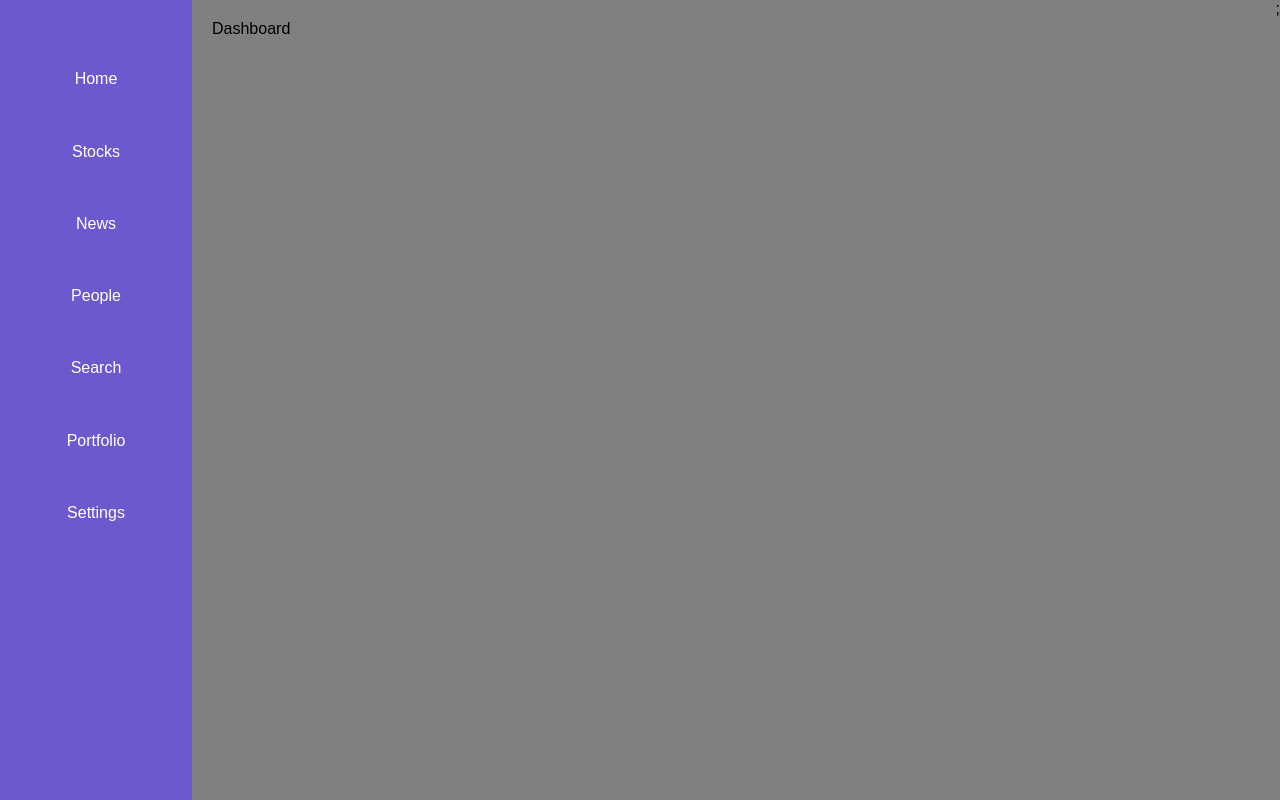
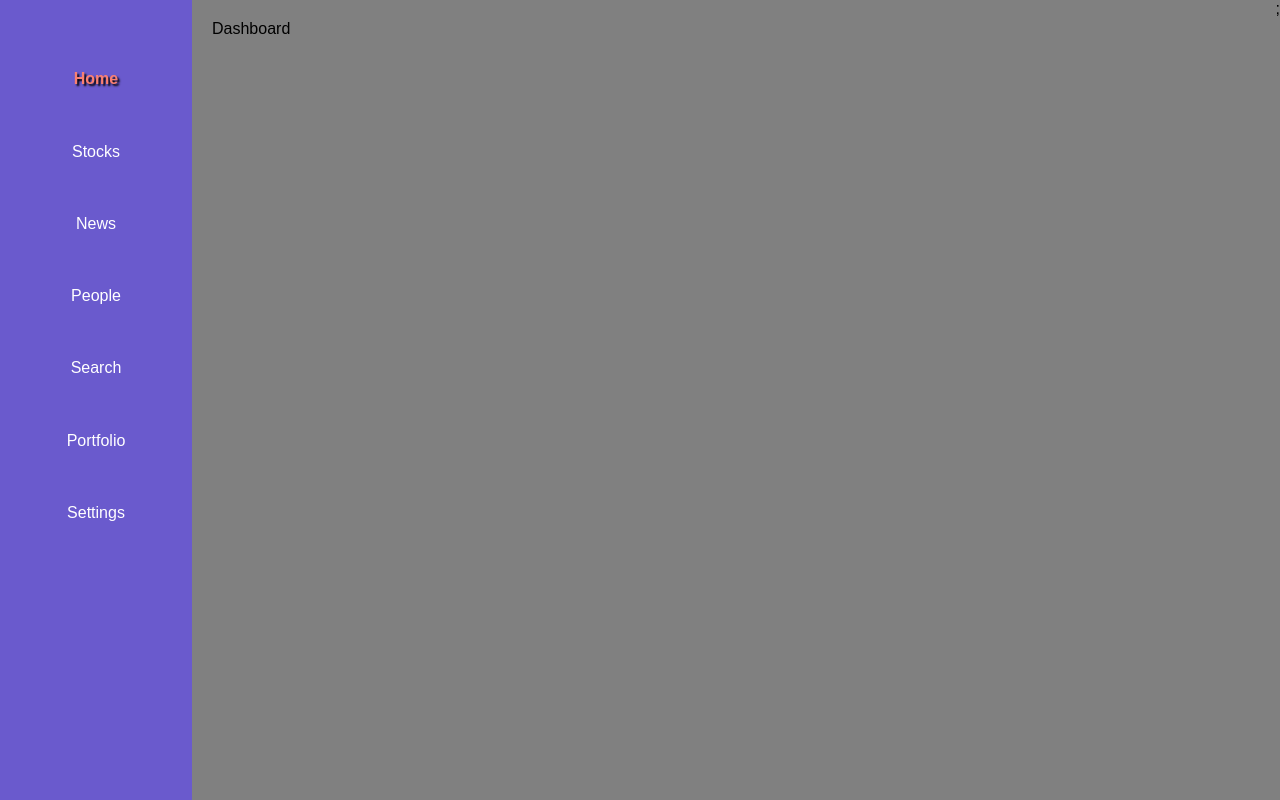
Before and after one commit to sebcyde/BagChecker, a React (Vite) app: page /#/ in a window 1280 px wide. Built offline with nearby package versions, Linux system fonts and the light colour scheme; no server answers; sample sign-in values are in the browser's storage; a web font is replaced by a local one.

Commit message:
routing UI

```diff
--- a/src/App.tsx
+++ b/src/App.tsx
@@ -1,17 +1,17 @@
 import { useEffect, useState } from 'react';
-import { HashRouter, Route, Routes, useNavigate } from 'react-router-dom';
+import { HashRouter, Route, Routes } from 'react-router-dom';
 import LoadingScreen from './Pages/Loading/LoadingScreen';
 import { useAuthState } from 'react-firebase-hooks/auth';
 import Portfolio from './Pages/Portfolio/Portfolio';
 import Dashboard from './Pages/Dashboard/Dashboard';
 import Settings from './Pages/Settings/Settings';
+import { auth } from './Config/firebase.js';
 import Stocks from './Pages/Stocks/Stocks';
 import Search from './Pages/Search/Search';
 import People from './Pages/People/People';
 import SignIn from './Pages/Auth/SignIn';
 import SignUp from './Pages/Auth/SignUp';
 import News from './Pages/News/News';
-import { auth } from './Config/firebase.js';
 
 function App() {
 	const [Loading, setLoading] = useState<boolean>(true);
--- a/src/Components/NavTree/NavTree.tsx
+++ b/src/Components/NavTree/NavTree.tsx
@@ -1,21 +1,66 @@
-import React from 'react';
-import { useNavigate } from 'react-router-dom';
+import { useNavigate, useLocation } from 'react-router-dom';
+import React, { useEffect, useState } from 'react';
 
 type Props = {};
 
 const NavTree = (props: Props) => {
+	const [CurrentPage, setCurrentPage] = useState<string>('');
 	const navigate = useNavigate();
+	const location = useLocation();
+
+	useEffect(() => {
+		setCurrentPage(location.pathname);
+	}, [location]);
 
 	return (
 		<div className="NavTreeContainer">
 			<ul>
-				<li onClick={() => navigate('/')}>Home</li>
-				<li onClick={() => navigate('/stocks')}>Stocks</li>
-				<li onClick={() => navigate('/news')}>News</li>
-				<li onClick={() => navigate('/people')}>People</li>
-				<li onClick={() => navigate('/search')}>Search</li>
-				<li onClick={() => navigate('/portfolio')}>Portfolio</li>
-				<li onClick={() => navigate('/settings')}>Settings</li>
+				<li
+					className={
+						location.pathname == '/' || location.pathname == '/#/'
+							? 'active'
+							: ''
+					}
+					onClick={() => navigate('/')}
+				>
+					Home
+				</li>
+				<li
+					className={location.pathname == '/stocks' ? 'active' : ''}
+					onClick={() => navigate('/stocks')}
+				>
+					Stocks
+				</li>
+				<li
+					className={location.pathname == '/news' ? 'active' : ''}
+					onClick={() => navigate('/news')}
+				>
+					News
+				</li>
+				<li
+					className={location.pathname == '/people' ? 'active' : ''}
+					onClick={() => navigate('/people')}
+				>
+					People
+				</li>
+				<li
+					className={location.pathname == '/search' ? 'active' : ''}
+					onClick={() => navigate('/search')}
+				>
+					Search
+				</li>
+				<li
+					className={location.pathname == '/portfolio' ? 'active' : ''}
+					onClick={() => navigate('/portfolio')}
+				>
+					Portfolio
+				</li>
+				<li
+					className={location.pathname == '/settings' ? 'active' : ''}
+					onClick={() => navigate('/settings')}
+				>
+					Settings
+				</li>
 			</ul>
 		</div>
 	);
--- a/src/Pages/Portfolio/Portfolio.tsx
+++ b/src/Pages/Portfolio/Portfolio.tsx
@@ -1,13 +1,22 @@
-import React from 'react';
+import React, { useState } from 'react';
 import NavTree from '../../Components/NavTree/NavTree';
+import LoadingScreen from '../Loading/LoadingScreen';
 
 type Props = {};
 
 const Portfolio = (props: Props) => {
+	const [Loading, setLoading] = useState<boolean>(true);
+
 	return (
 		<>
 			<NavTree />
-			<div>Portfolio</div>;
+			{Loading ? (
+				<LoadingScreen />
+			) : (
+				<>
+					<div>Portfolio</div>;
+				</>
+			)}
 		</>
 	);
 };
--- a/src/Styles/Globals.scss
+++ b/src/Styles/Globals.scss
@@ -39,7 +39,8 @@ body,
 				list-style: none;
 				color: white;
 
-				&:hover {
+				&:hover,
+				&.active {
 					text-shadow: 2px 2px 2px black;
 					font-weight: 600;
 					cursor: pointer;
```
